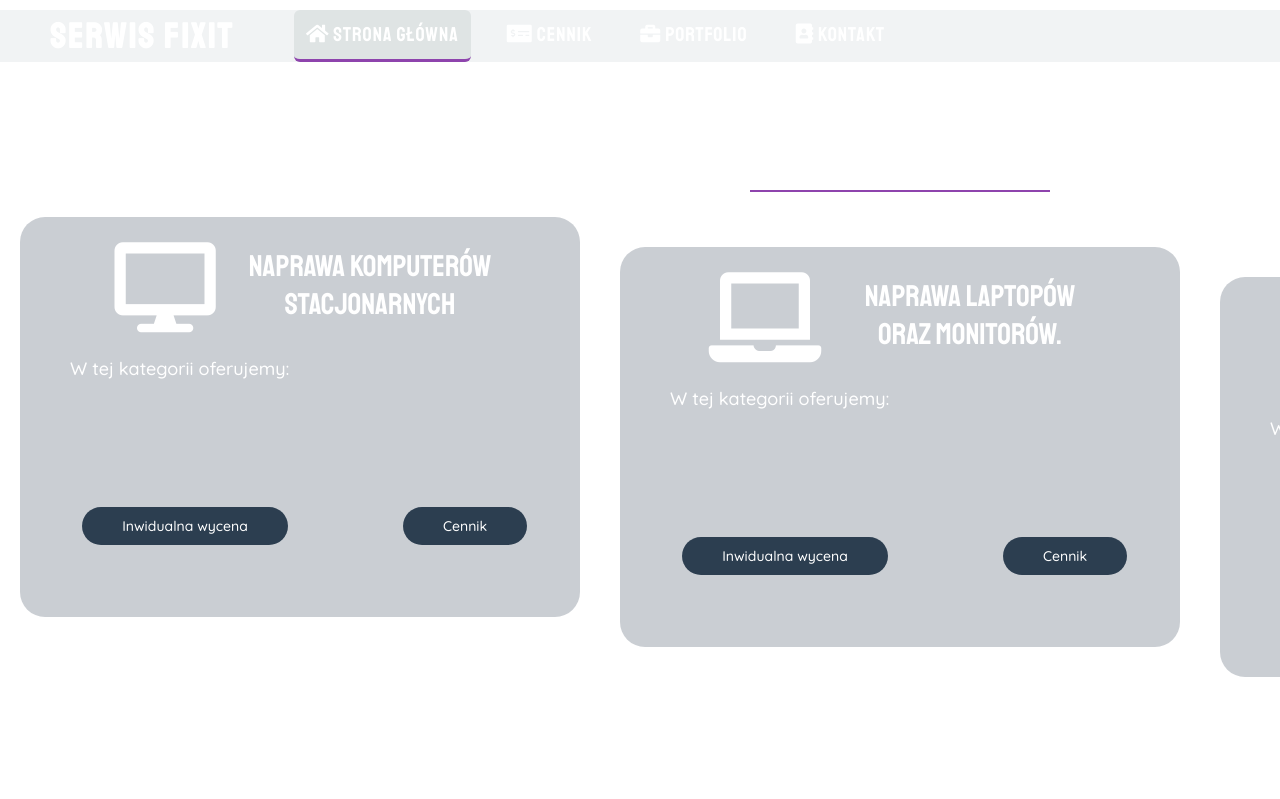
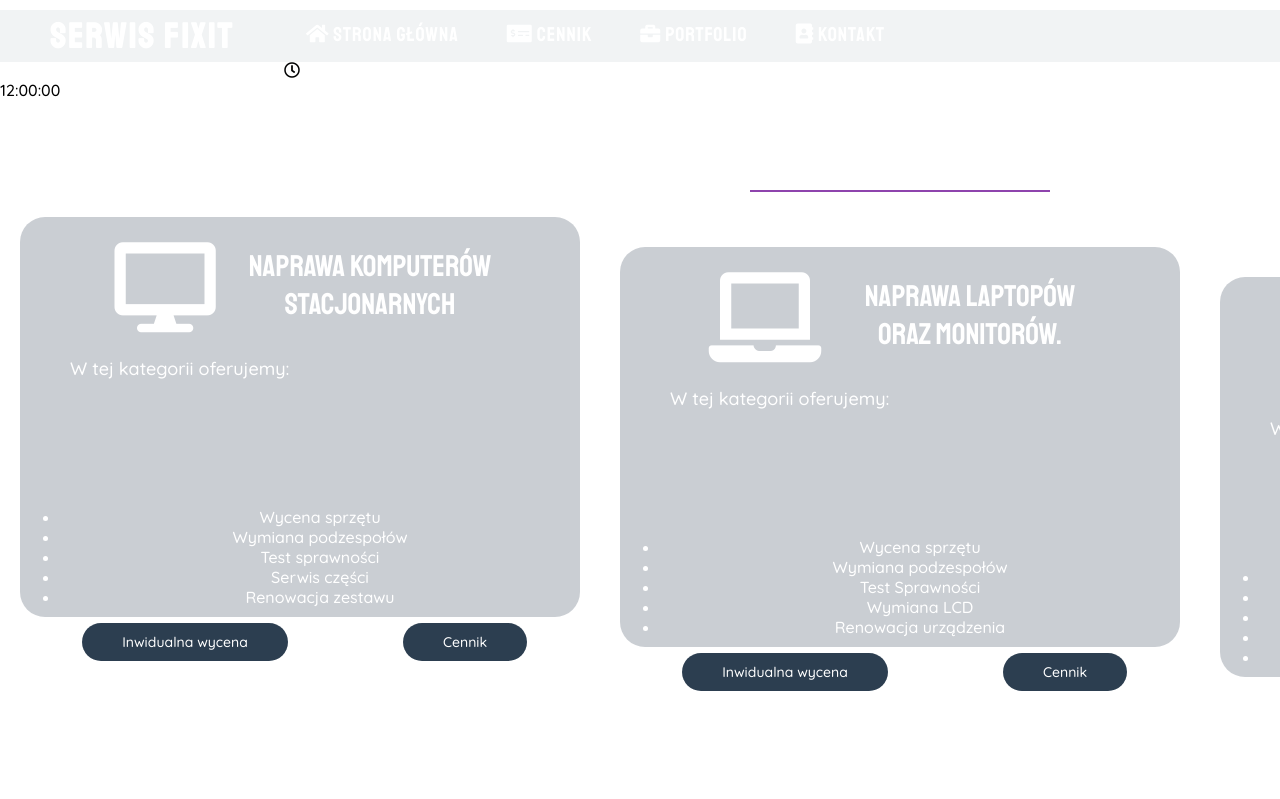
Before and after one commit to Amaczi/my-web, a plain HTML site: page index.html in a window 1280 px wide. Shown: the top 799 px of the page. Drawn offline with Linux system fonts and the light colour scheme; a web font is replaced by a local one.

Commit message:
Update index.html

```diff
--- a/index.html
+++ b/index.html
@@ -16,31 +16,34 @@
 		<link rel="stylesheet" href="main.css">
 		<link rel="stylesheet" href="https://use.fontawesome.com/releases/v5.7.2/css/all.css" integrity="sha384-fnmOCqbTlWIlj8LyTjo7mOUStjsKC4pOpQbqyi7RrhN7udi9RwhKkMHpvLbHG9Sr" crossorigin="anonymous"/>
 		<link href="https://fonts.googleapis.com/css2?family=Oleo+Script+Swash+Caps:wght@400;700&display=swap" rel="stylesheet">
-
 		<link href="https://fonts.googleapis.com/css2?family=Staatliches&display=swap" rel="stylesheet">
+		<script src="timer.js"></script>
 	</head>
 <!-- Page info end -->
 
 <!-- ---------------------------------------------------------------- -->
 
 <!-- Page Body -->
-	<body>
+	<body onload="odliczanie();">
 
 <!-- ---------------------------------------------------------------- -->
 
 		<!-- Nav Container -->
 		<header>
 			<nav id="topnav">
-				<div id="test">
 				<h1 class="logo">Serwis FixIT</h1>
 				<ul class="menu">
-					<li><a href="index.html" class="active"><i class="fas fa-home"></i> Strona główna</a></li>
+					<li class="active"><a href="index.html"><i class="fas fa-home"></i> Strona główna</a></li>
 					<li><a href="cennik.html"><i class="fas fa-money-check-alt"></i> Cennik</a></li>
 					<li><a href="portfolio.html"><i class="fas fa-briefcase"></i> Portfolio</a></li>
 					<li><a href="kontakt.html"><i class="fas fa-address-book"></i> Kontakt</a></li>
 				</ul>
+
+				<div id="zegarico">
+				<i class="far fa-clock"></i>
+				<div id="zegar">12:00:00</div>
+				</div>
 				<div style="clear: both;"></div>
-				</div>
 			</nav>
 		</header>
 		<!-- Nav Container end -->
@@ -57,7 +60,20 @@
 					<div class="project">
 						<div class="projectimg"><i class="fas fa-desktop"></i></div>
 						<div  class="projecthead"><p>Naprawa komputerów stacjonarnych</p></div>
+
 						<div class="projecttxt">W tej kategorii oferujemy:</div>
+							<div class="projectli">
+							<ul class="t3xt">
+							<li>Wycena sprzętu</li>
+							<li>Wymiana podzespołów</li>
+							<li>Test sprawności</li>
+							<li>Serwis części</li>
+							<li>Renowacja zestawu</li>
+							</ul>
+							</div>
+
+
+
 						<div class="projectkontakt"><a href="kontakt.html">Inwidualna wycena</a></div>
 						<div class="projectcennik"><a href="cennik.html">Cennik</a></div>
 						<div style="clear: both;"></div>
@@ -66,7 +82,16 @@
 					<div class="project">
 						<div class="projectimg"><i class="fas fa-laptop"></i></div>
 						<div  class="projecthead"><p>Naprawa laptopów oraz monitorów.</p></div>
-						<div class="projecttxt">W tej kategorii oferujemy:</div>
+							<div class="projecttxt">W tej kategorii oferujemy:</div>
+							<div class="projectli">
+							<ul class="t3xt">
+							<li>Wycena sprzętu</li>
+							<li>Wymiana podzespołów</li>
+							<li>Test Sprawności</li>
+							<li>Wymiana LCD</li>
+							<li>Renowacja urządzenia</li>
+							</ul>
+							</div>
 						<div class="projectkontakt"><a href="kontakt.html">Inwidualna wycena</a></div>
 						<div class="projectcennik"><a href="cennik.html">Cennik</a></div>
 						<div style="clear: both;"></div>
@@ -75,7 +100,16 @@
 					<div class="project">
 						<div class="projectimg"><i class="fas fa-tablet-alt"></i></div>
 						<div  class="projecthead"><p>Naprawa urządzeń mobilnych.</p></div>
-						<div class="projecttxt">W tej kategorii oferujemy:</div>
+							<div class="projecttxt">W tej kategorii oferujemy:</div>
+							<div class="projectli">
+							<ul class="t3xt">
+							<li>Wycena sprzętu</li>
+							<li>Wymiana wyświetlacza</li>
+							<li>Odzyskiwanie danych</li>
+							<li>Wymiana podzespołów</li>
+							<li>Montaż szkła ochronnego</li>
+							</ul>
+							</div>
 						<div class="projectkontakt"><a href="kontakt.html">Inwidualna wycena</a></div>
 						<div class="projectcennik"><a href="cennik.html">Cennik</a></div>
 						<div style="clear: both;"></div>
@@ -84,6 +118,8 @@
 				<div style="clear:both;"></div>
 				</div>
 				<!-- Showcase end -->
+
+<!-- ---------------------------------------------------------------- -->
 
 			<!-- Contact -->
 
```
